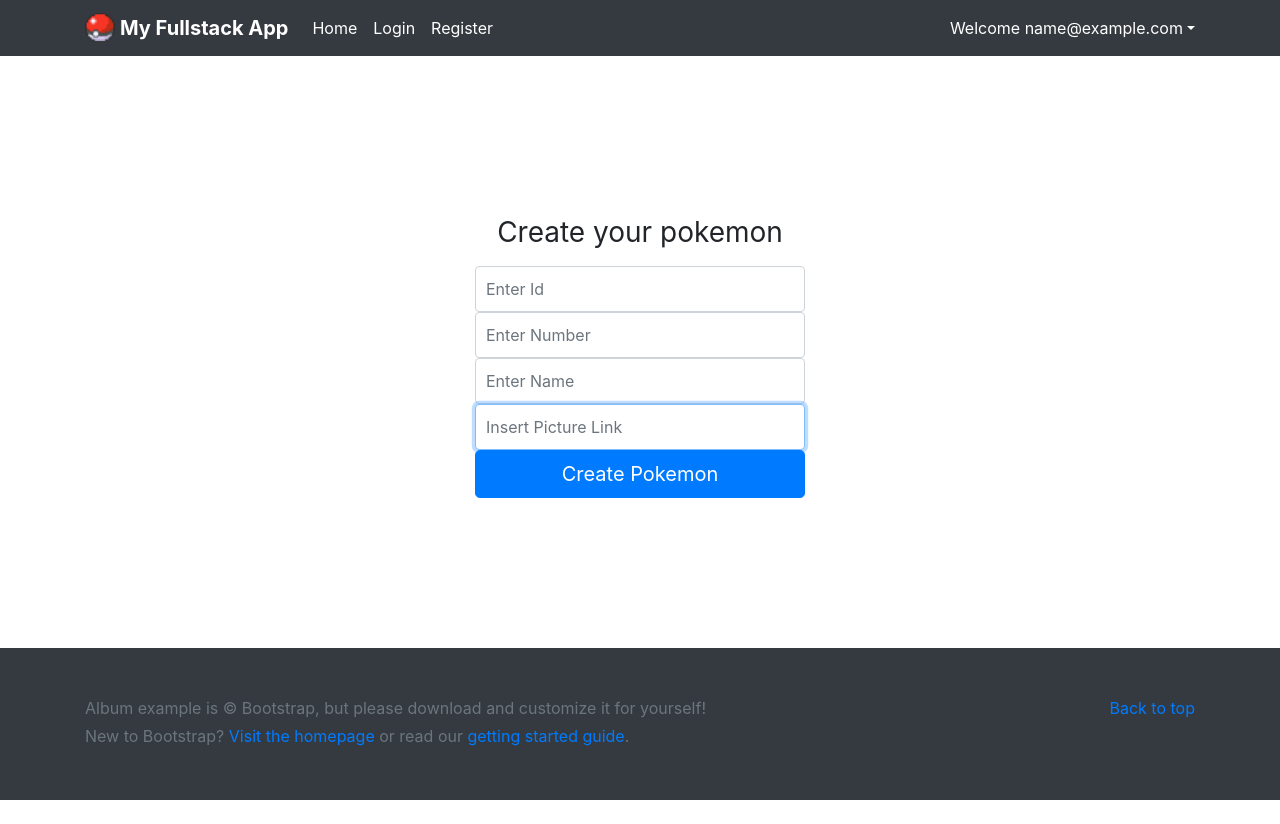
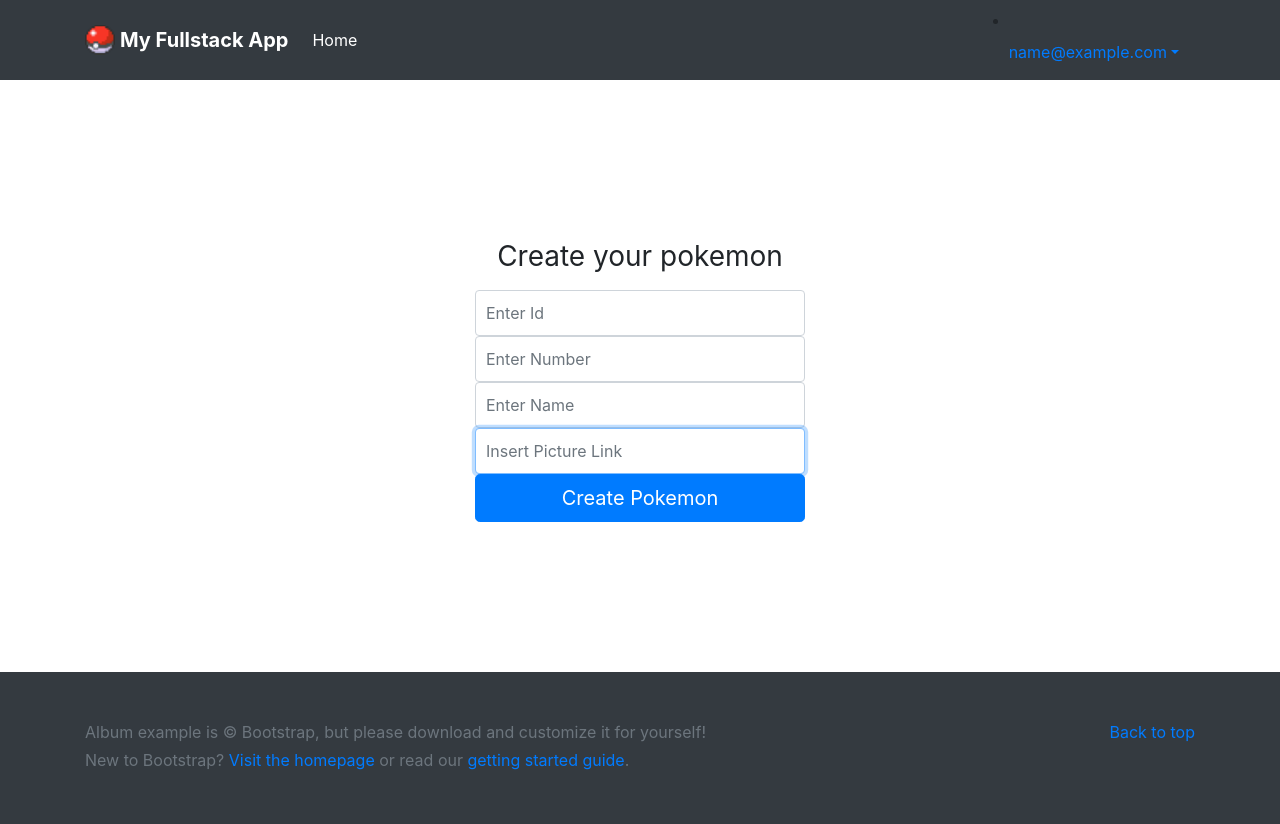
Before and after one commit to brunopFreitas/myfullstackapp, a React (Create React App) app in the folder client/: page /create in a window 1280 px wide. Before the commit the page ends 800 px from the top, so only its background shows below. Built offline with nearby package versions, Linux system fonts and the light colour scheme; sample sign-in values are in the browser's storage.

Commit message:
update my components

```diff
--- a/client/src/App.js
+++ b/client/src/App.js
@@ -1,4 +1,4 @@
-import React from 'react';
+import React, {useState, useEffect} from 'react';
 import NavBar from './components/NavBar';
 import Main from './components/Main';
 import SignIn from './components/SignIn';
@@ -9,18 +9,26 @@ import EditPokemon from './components/EditForm';
 import ProtectedRoutes from './ProtectedRoutes'
 import './css/app.css';
 import { BrowserRouter, Routes, Route } from 'react-router-dom';
+import authService from './services/authService';
+
+
 
 const App = () => {
 
+  const [authUser, setAuthUser] = useState(authService.isAuthenticated())
+
+  const updateNav = () => {
+    setAuthUser(authService.isAuthenticated())
+  }
 
     return (
       <React.Fragment>
         <BrowserRouter>
-          <NavBar />
+          <NavBar authUser={authUser} updateNav={updateNav}/>
           <div id="main-content">
           <Routes>
               <Route path='/' element={<Main />}/>
-              <Route path='/signin' element={<SignIn />}/>
+              <Route path='/signin' element={<SignIn updateNav={updateNav}/> }/>
               <Route element={<ProtectedRoutes/>}>
                 <Route path='/create' element={<CreatePokemon />}/>
                 <Route path='/update/:id' element={<EditPokemon />}/>
--- a/client/src/components/NavBar.js
+++ b/client/src/components/NavBar.js
@@ -1,20 +1,31 @@
-import React from 'react';
-import { Link, useEffect } from 'react-router-dom';
+import React, {useState, useEffect} from 'react';
+import { Link } from 'react-router-dom';
 import authService from '../services/authService';
 import logo from '../img/pokemon_logo.png'
 import jwt_decode from "jwt-decode";
 
-const NavBar = () => {
+const NavBar = (props) => {
+
+  const [authUser, setAuthUser] = useState(props.authService)
+
+  useEffect(() => {
+    setAuthUser(props.authUser)
+  }, [props.authUser])
+
+
 
     const getUserEmail = () => {
-      let token = authService.isAuthenticated()
-      if(token) {
-        let userCredential = jwt_decode(token)
+      if(authUser) {
+        let userCredential = jwt_decode(authUser)
         return (
           userCredential.email
         )
       }
+    }
 
+    const signOut = () => {
+      authService.signout()
+      props.updateNav()
     }
 
     return (
@@ -33,24 +44,31 @@ const NavBar = () => {
             <li className="nav-item active">
               <Link to={`/`} className="nav-link">Home <span className="sr-only">(current)</span></Link>
             </li>
-            <li className="nav-item active">
+            {/* <li className="nav-item active">
               <Link to={`/signin`} className="nav-link">Login <span className="sr-only">(current)</span></Link>
             </li>
             <li className="nav-item active">
               <Link to={`/register`} className="nav-link">Register <span className="sr-only">(current)</span></Link>
-            </li>
+            </li> */}
           </ul>
         </div>
-        <div className={authService.isAuthenticated() ? 'nav-item dropdown' : 'hidden'}>
-              <a className="dropdown-toggle text-white text-decoration-none" href="/#" id="dropdown07" data-toggle="dropdown" aria-haspopup="true" aria-expanded="false">
-                {
-                  "Welcome " + getUserEmail()
-                }
-                </a>
-              <div className="dropdown-menu" aria-labelledby="dropdown07">
-                <Link to={`/signin`} className="dropdown-item" onClick={e => authService.signout()}>Logout</Link>
-              </div>
-        </div>
+        {
+            authUser
+              ?
+              <>
+                <li className="nav-item dropdown">
+                  <a className="nav-link dropdown-toggle" href="/#" id="dropdown07" data-toggle="dropdown" aria-haspopup="true" aria-expanded="false">{getUserEmail()}</a>
+                  <div className="dropdown-menu" aria-labelledby="dropdown07"><Link className="dropdown-item" to="#" onClick={() => signOut()}>Sign Out</Link>
+                  </div>
+                </li>
+              </>
+              :
+              <>
+                <li className="nav-item"><Link className="nav-link" to="/signin">Signin</Link></li><li className="nav-item">
+                  <Link className="nav-link" to="/register">Register</Link>
+                </li>
+              </>
+          }
       </div>
     </nav>
     );
--- a/client/src/components/SignIn.js
+++ b/client/src/components/SignIn.js
@@ -30,6 +30,7 @@ const SignIn = (props) => {
             authService.signin({ email, password }, (error)=> {
                 if(!error) {
                     navigate('/')
+                    props.updateNav()
                 }
                 else {
                     if(error.status===401) {
```
